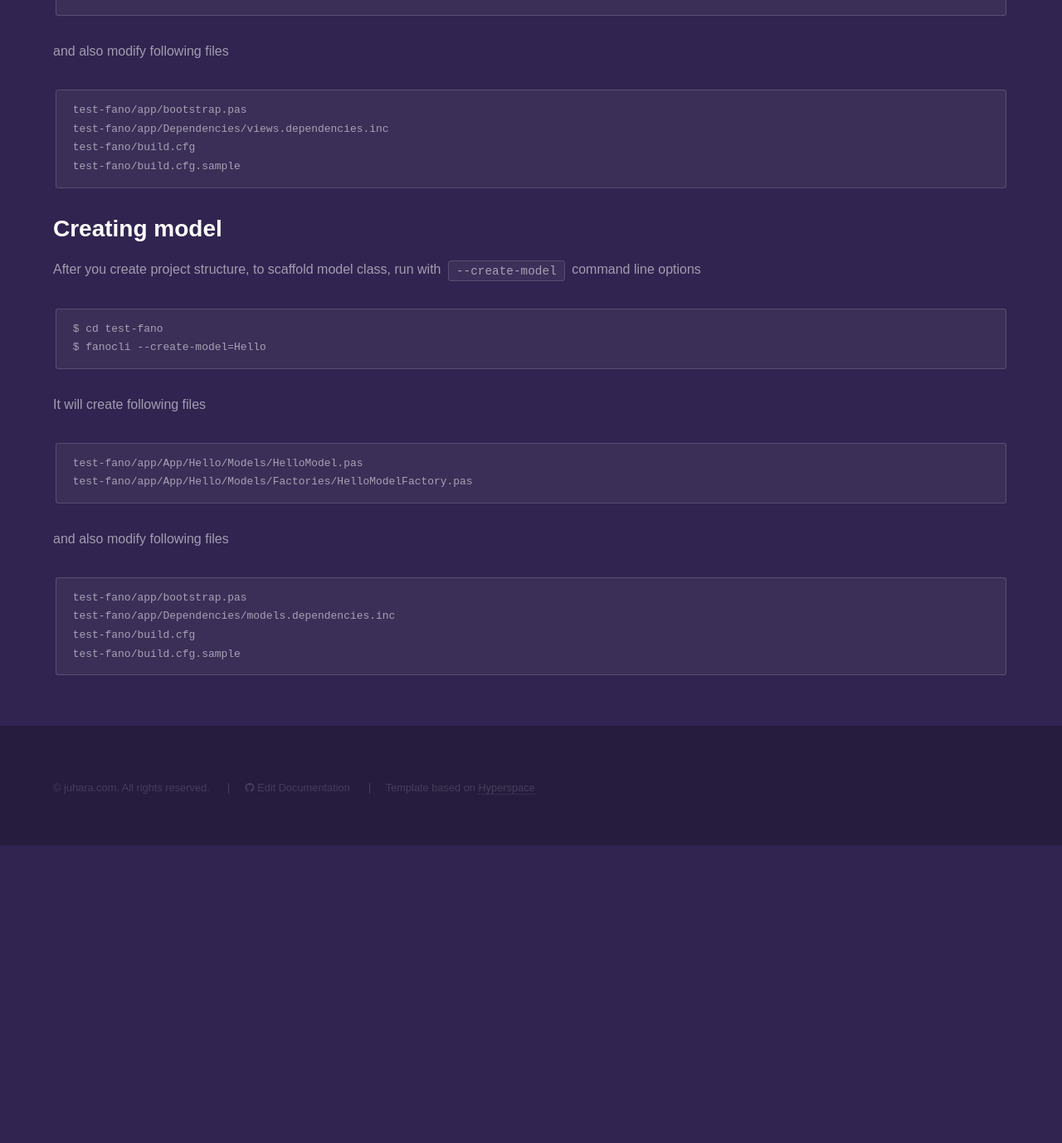
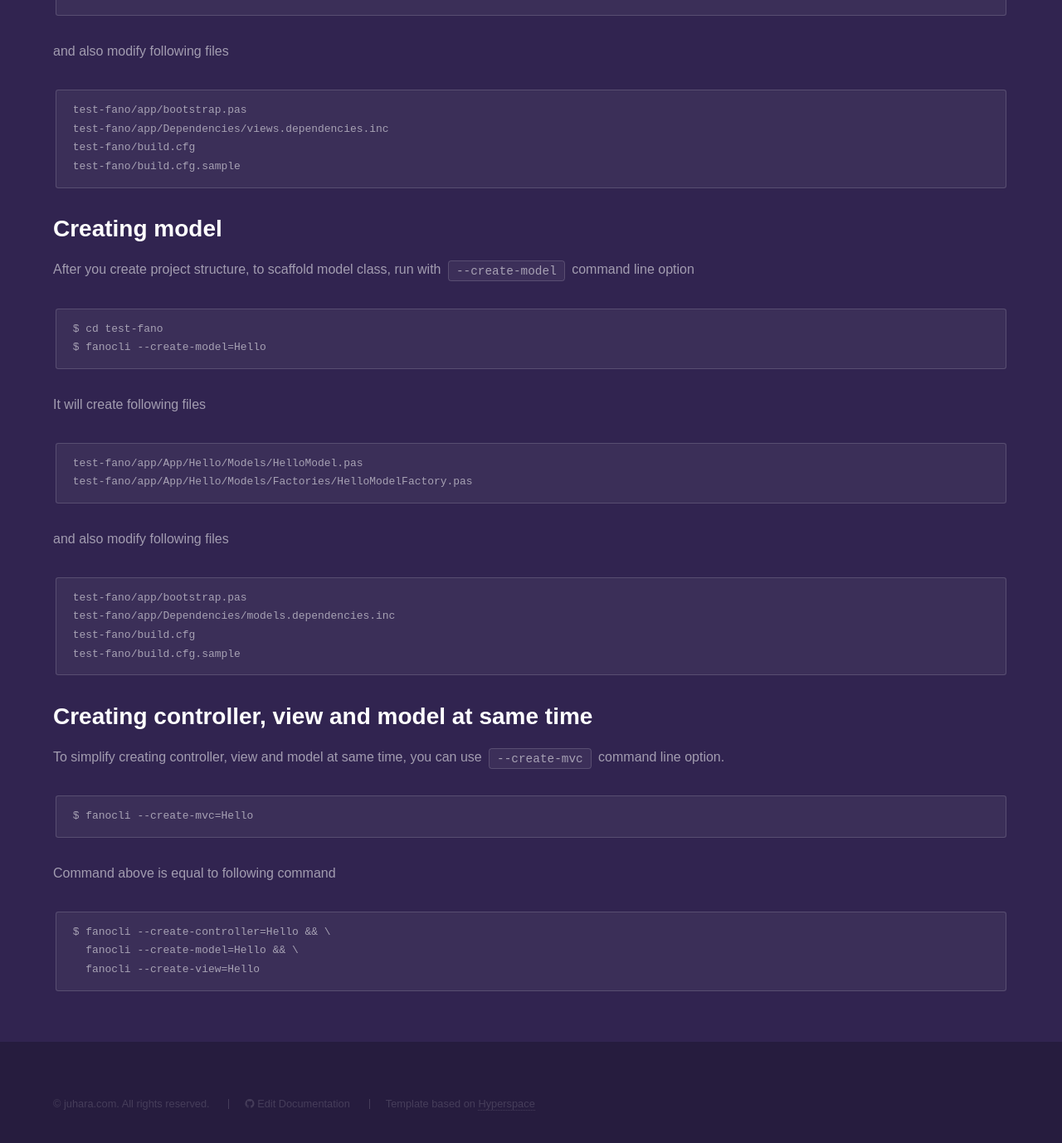
Before and after one commit to fanoframework/fanoframework.github.io, a Jekyll site: the page built from scaffolding-with-fano-cli/index.md, in a window 1280 px wide and 1400 px high, scrolled down 3297 px. Shown: the top 1378 px of the window at 83% size. Built offline with Jekyll 4.4.1, drawn with Linux system fonts in a browser that asks for light colours; our own code applies the rules of GitHub Pages for plain Markdown files; before the commit the page ends 4316 px from its top, so only the background shows below that.

Commit message:
edit content to scaffolding controller, view and model at same time

````diff
--- a/scaffolding-with-fano-cli/index.md
+++ b/scaffolding-with-fano-cli/index.md
@@ -140,7 +140,7 @@ test-fano/build.cfg.sample
 
 ## Creating model
 
-After you create project structure, to scaffold model class, run with  `--create-model` command line options
+After you create project structure, to scaffold model class, run with  `--create-model` command line option
 
 ```
 $ cd test-fano
@@ -162,3 +162,20 @@ test-fano/app/Dependencies/models.dependencies.inc
 test-fano/build.cfg
 test-fano/build.cfg.sample
 ```
+
+## Creating controller, view and model at same time
+
+To simplify creating controller, view and model at same time, you can use
+`--create-mvc` command line option.
+
+```
+$ fanocli --create-mvc=Hello
+```
+
+Command above is equal to following command
+
+```
+$ fanocli --create-controller=Hello && \
+  fanocli --create-model=Hello && \
+  fanocli --create-view=Hello
+```
````
